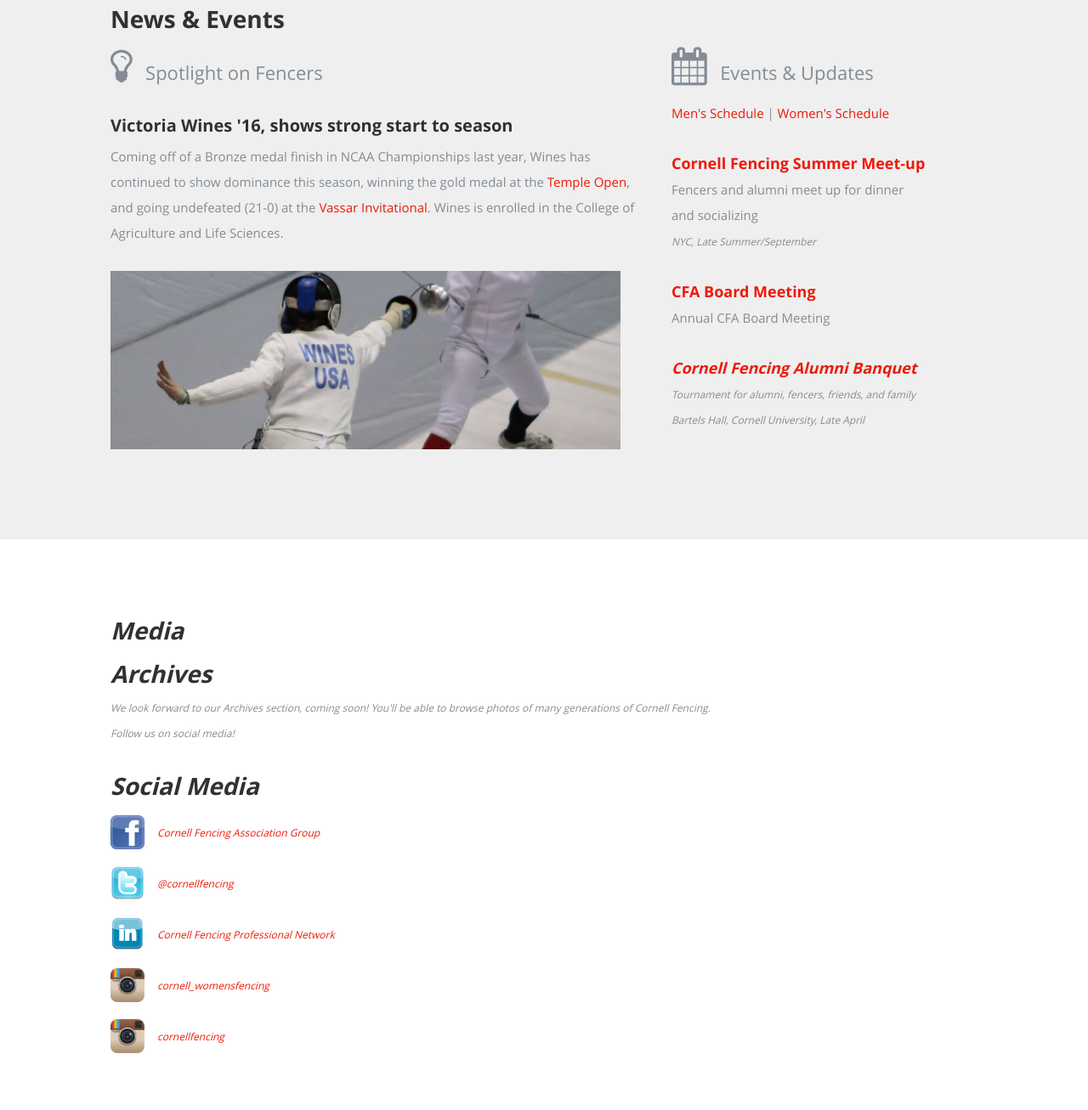
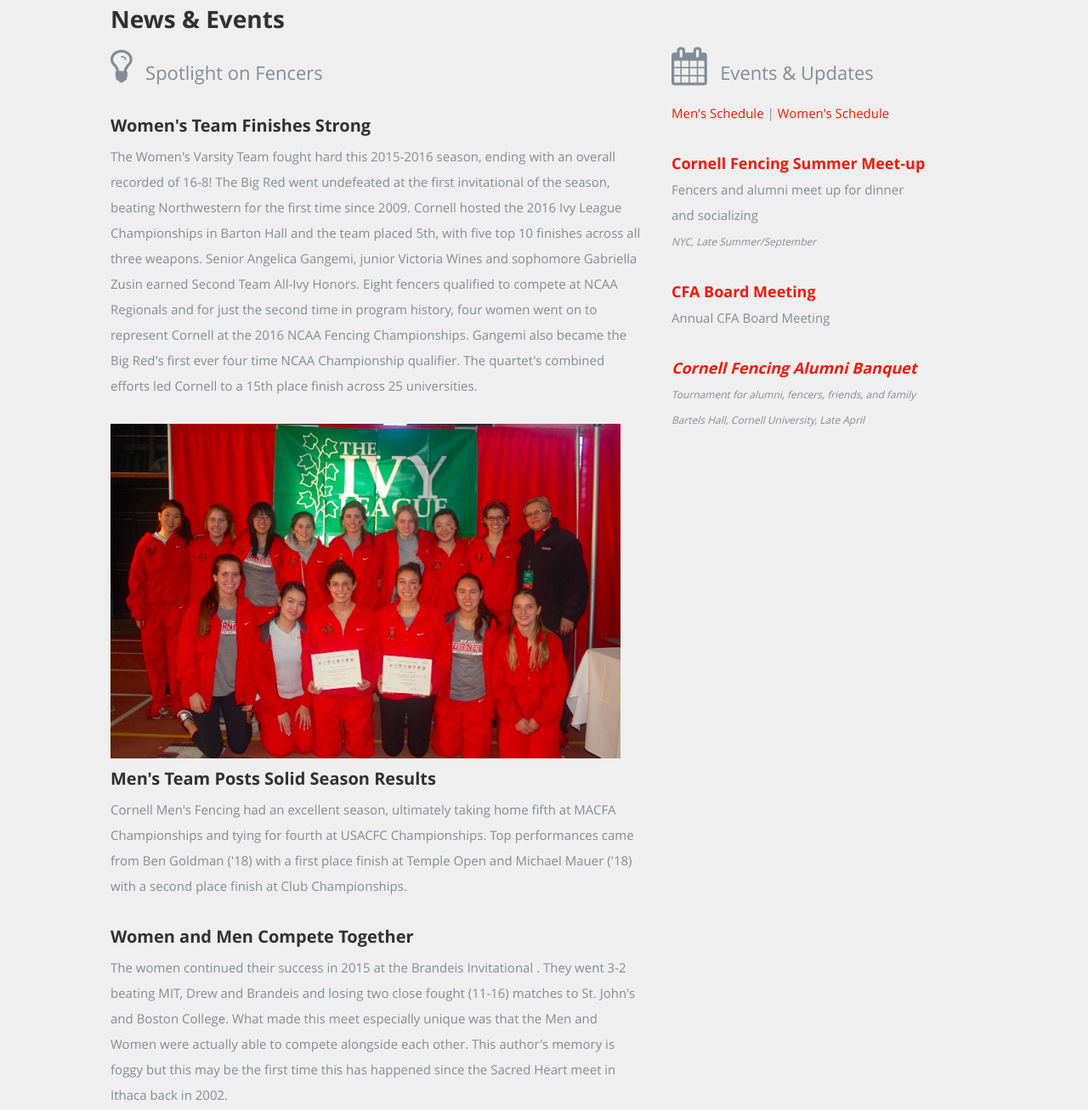
Before and after one commit to fortynachos/cornellfencingv4, a plain HTML site: page app/index.html in a window 1280 px wide. Shown: the part 1520-2827 px from the top of the page at 85% size. Drawn offline with nearby package versions, Linux system fonts and the light colour scheme.

Commit message:
Added 2016 results to news, updated some icons from png to gifs to save bandwidth, fixed Meri spelling

```diff
--- a/app/index.html
+++ b/app/index.html
@@ -166,12 +166,22 @@
                        <span class="inline-header">&nbsp;&nbsp;Spotlight on Fencers</span>
                    </div>
 
+                   <h4>Women's Team Finishes Strong</h4>
+                   <p>
+                       The Women's Varsity Team fought hard this 2015-2016 season, ending with an overall recorded of 16-8! The Big Red went undefeated at the first invitational of the season, beating Northwestern for the first time since 2009. Cornell hosted the 2016 Ivy League Championships in Barton Hall and the team placed 5th, with five top 10 finishes across all three weapons. Senior Angelica Gangemi, junior Victoria Wines and sophomore Gabriella Zusin earned Second Team All-Ivy Honors. Eight fencers qualified to compete at NCAA Regionals and for just the second time in program history, four women went on to represent Cornell at the 2016 NCAA Fencing Championships. Gangemi also became the Big Red's first ever four time NCAA Championship qualifier. The quartet's combined efforts led Cornell to a 15th place finish across 25 universities.
+                   </p>
+                   <img style="max-width: 600px" src="images/womenIvy2016small.jpg">
 
-                   <h4>Victoria Wines '16, shows strong start to season</h4>
+                   <h4>Men's Team Posts Solid Season Results</h4>
                    <p>
-                       Coming off of a Bronze medal finish in NCAA Championships last year, Wines has continued to show dominance this season, winning the gold medal at the <a href="http://www.escrimeresults.com/temple/FTEvent20001.htm">Temple Open</a>, and going undefeated (21-0) at the <a href="http://www.cornellbigred.com/news/2015/11/15/FENC_1115154746.aspx">Vassar Invitational</a>.  Wines is enrolled in the College of Agriculture and Life Sciences.
+                       Cornell Men's Fencing had an excellent season, ultimately taking home fifth at MACFA Championships and tying for fourth at USACFC Championships. Top performances came from Ben Goldman ('18) with a first place finish at Temple Open and Michael Mauer ('18) with a second place finish at Club Championships.
                    </p>
-                   <img style="max-width: 600px" src="images/wines.jpg">
+
+                   <h4>Women and Men Compete Together</h4>
+                   <p>
+                       The women continued their success in 2015 at the Brandeis Invitational . They went 3-2 beating MIT, Drew and Brandeis and losing two close fought (11-16) matches to St. John's and Boston College. What made this meet especially unique was that the Men and Women were actually able to compete alongside each other. This author's memory is foggy but this may be the first time this has happened since the Sacred Heart meet in Ithaca back in 2002.
+                   </p>
+                   <img style="max-width: 600px" src="images/Brandeis2015small.jpg">
                </div>
 
                <div class="four columns">
@@ -220,7 +230,7 @@
                <table>
                     <tr>
                          <td class="social-media-table-cell">
-                              <img src="./images/facebook.png" class="social-media-icons">
+                              <img src="./images/facebook.gif" class="social-media-icons">
                          </td>
                          <td class="social-media-table-cell">
                               <a href="https://www.facebook.com/groups/384349501743727/">Cornell Fencing Association Group</a>
@@ -228,7 +238,7 @@
                     </tr>
                     <tr>
                          <td class="social-media-table-cell">
-                              <img src="./images/twitter-icon.png" class="social-media-icons">
+                              <img src="./images/twitter-icon.gif" class="social-media-icons">
                          </td>
                          <td class="social-media-table-cell">
                               <a href="https://twitter.com/cornellfencing">@cornellfencing</a>
@@ -236,7 +246,7 @@
                     </tr>
                     <tr>
                          <td class="social-media-table-cell">
-                              <img src="./images/linkedin.png" class="social-media-icons">
+                              <img src="./images/linkedin.gif" class="social-media-icons">
                          </td>
                          <td class="social-media-table-cell">
                               <a href="https://www.linkedin.com/grps?home=&gid=5113763&trk=anet_ug_hm">Cornell Fencing Professional Network</a>
@@ -244,7 +254,7 @@
                     </tr>
                     <tr>
                          <td class="social-media-table-cell">
-                              <img src="./images/instagram-icon.png" class="social-media-icons">
+                              <img src="./images/instagram-icon.gif" class="social-media-icons">
                          </td>
                          <td class="social-media-table-cell">
                               <a href="https://instagram.com/cornell_womensfencing/">cornell_womensfencing</a>
@@ -252,7 +262,7 @@
                     </tr>
                     <tr>
                          <td class="social-media-table-cell">
-                              <img src="./images/instagram-icon.png" class="social-media-icons">
+                              <img src="./images/instagram-icon.gif" class="social-media-icons">
                          </td>
                          <td class="social-media-table-cell">
                               <a href="https://instagram.com/cornellfencing/">cornellfencing</a>
@@ -319,7 +329,7 @@
                 <dd>Barbara Heiner '81</dd>
                 <dd>Christine McIntosh '14</dd>
                 <dd>Gabriel Ayache '07</dd>
-                <dd>Merri Iannetti '99</dd>
+                <dd>Meri Iannetti '99</dd>
                 <dd>Matthew Laks '15</dd>
                 <dd>Nina Inamdar '94</dd>
                 <dd>Mark Belcher '80</dd>
@@ -359,16 +369,16 @@
                <table style="text-align:center; margin: 0 auto;">
                     <tr>
                          <td style="padding-right: 5px; padding-left: 5px; width: 40px; height:40px;">
-                              <a href="https://twitter.com/cornellfencing"><img src="./images/twitter-icon.png"></a>
+                              <a href="https://twitter.com/cornellfencing"><img src="./images/twitter-icon.gif"></a>
                          </td>
                          <td style="padding-right: 5px; padding-left: 5px; width: 40px; height:40px;">
-                              <a href="https://www.facebook.com/groups/384349501743727/"><img src="./images/facebook.png"></a>
+                              <a href="https://www.facebook.com/groups/384349501743727/"><img src="./images/facebook.gif"></a>
                          </td>
                          <td style="padding-right: 5px; padding-left: 5px; width: 40px; height:40px;">
-                              <a href="https://www.linkedin.com/grps?home=&gid=5113763&trk=anet_ug_hm"><img src="./images/linkedin.png"></a>
+                              <a href="https://www.linkedin.com/grps?home=&gid=5113763&trk=anet_ug_hm"><img src="./images/linkedin.gif"></a>
                          </td>
                          <td style="padding-right: 5px; padding-left: 5px; width: 40px; height:40px;">
-                              <a href="https://instagram.com/cornell_womensfencing/"><img src="./images/instagram-icon.png"></a>
+                              <a href="https://instagram.com/cornell_womensfencing/"><img src="./images/instagram-icon.gif"></a>
                          </td>
                     </tr>
                </table>
```
Also changed, not shown: app/images/Brandeis2015.jpg (added), app/images/Brandeis2015small.jpg (added), app/images/facebook.gif (added), app/images/instagram-icon.gif (added), app/images/linkedin.gif (added), app/images/twitter-icon.gif (added), app/images/womenIvy2016.JPG (added), app/images/womenIvy2016small.jpg (added).
